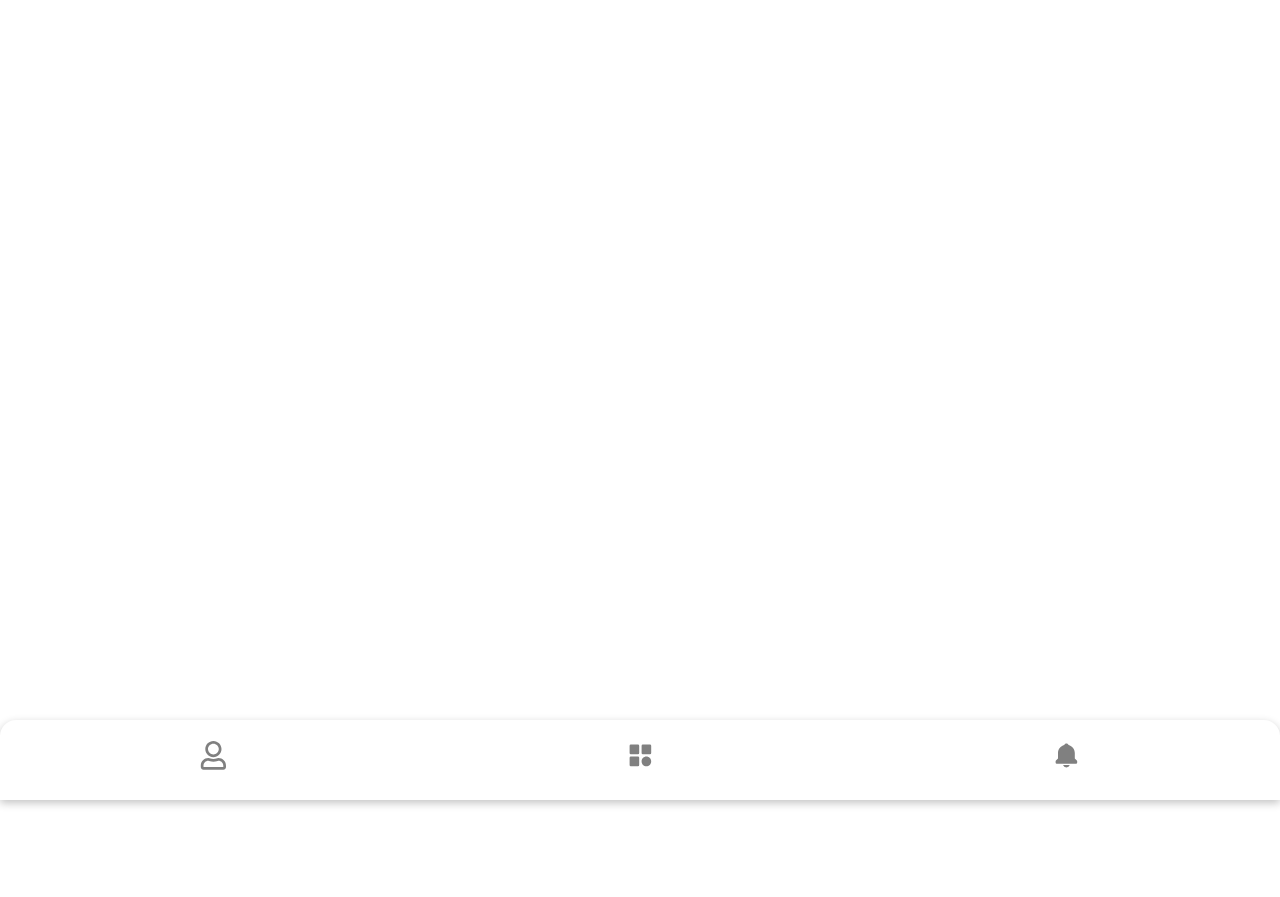
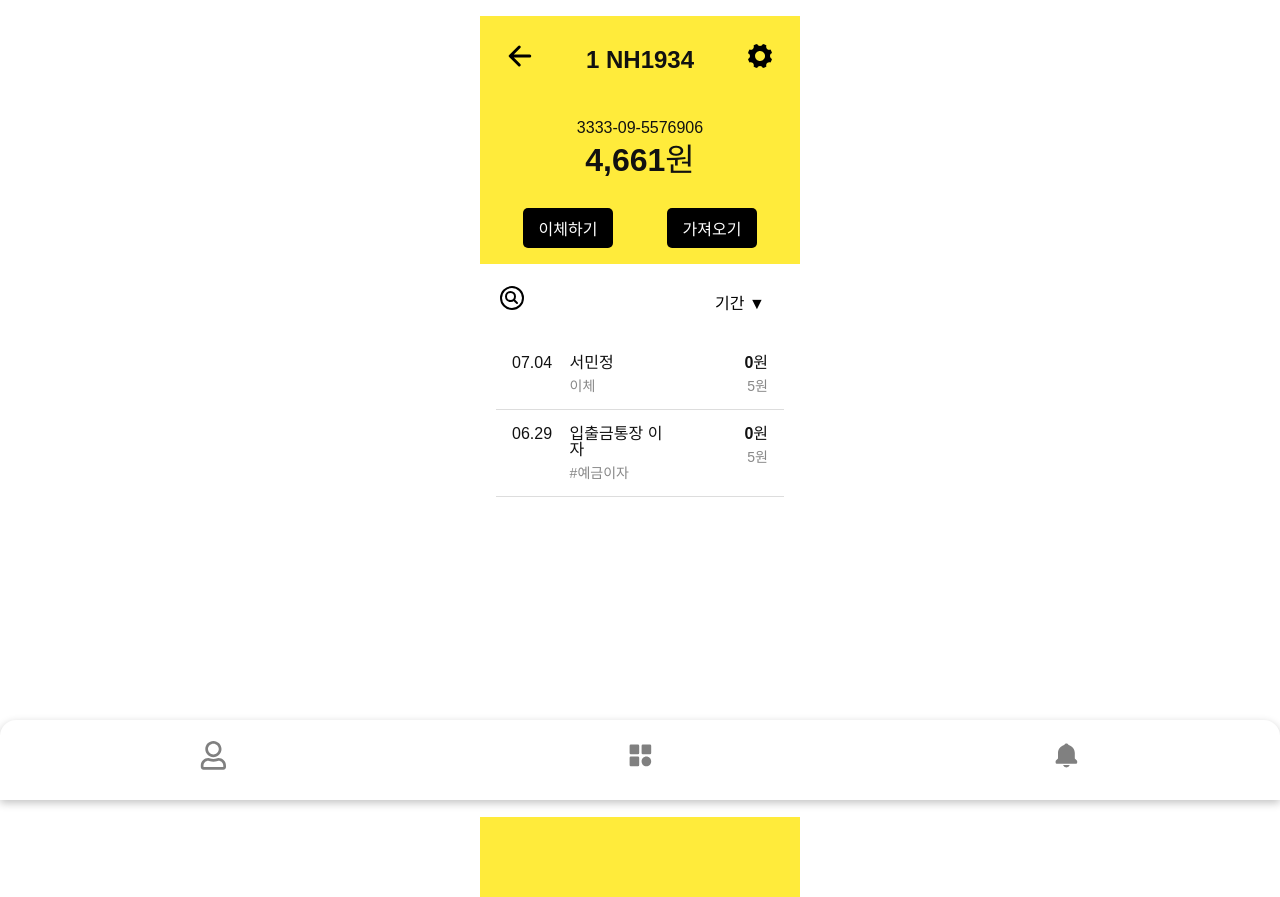
Before and after one commit to smj6052-l/internet-banking-client, a React (Vite) app: page /account/1 in a window 1280 px wide. Before the commit the page ends 800 px from the top, so only its background shows below. Built offline with nearby package versions, Linux system fonts and the light colour scheme.

Commit message:
feat: implement account page and its component
account-page 구성 및 css 적용
transfer-history 구성 및 css 적용

```diff
--- a/src/components/transfer-history.jsx
+++ b/src/components/transfer-history.jsx
@@ -1,4 +1,139 @@
+import styled from 'styled-components';
+import React, { useState }  from 'react';
+import { IoSearchCircleOutline } from "react-icons/io5";
+
+
+const Container = styled.div`
+  width: 100%;
+  padding: 1rem;
+  background-color: white;
+  padding-bottom: 100%;
+`;
+
+const SearchHeader = styled.div`
+  display: flex;
+  justify-content: space-between;
+  margin-bottom: 1rem;
+  `;
+
+const SearchButton = styled.button`
+  padding: initial;
+  font-size: 2rem;
+  cursor: pointer;
+`;
+
+const FilterButton = styled.button`
+  background: none;
+  border: none;
+  font-size: 1rem;
+  cursor: pointer;
+`;
+
+const FilterMenu = styled.div`
+  position: absolute;
+  background: #fff;
+  border: 1px solid #ddd;
+  padding: 1rem;
+  box-shadow: 0 4px 8px rgba(0, 0, 0, 0.1);
+`;
+
+const MenuItem = styled.div`
+  padding: 0.5rem 0;
+`;
+
+const TransactionList = styled.div`
+  display: flex;
+  flex-direction: column;
+`;
+
+const Transaction = styled.div`
+  display: flex;
+  justify-content: space-between;
+  padding: 1rem;
+  border-bottom: 1px solid #ddd;
+`;
+
+const TransactionDate = styled.div`
+  width: 10%;
+  font-size: 1rem;
+  margin-right:2rem;
+`;
+
+const TransactionDetails = styled.div`
+  width: 60%;
+`;
+
+const TransactionName = styled.div`
+  font-size: 1rem;
+  font-weight: bold;
+  margin-bottom:0.5rem;
+`;
+
+const TransactionMemo = styled.div`
+  font-size: 0.875rem;
+  color: #888;
+`;
+
+const TransactionAmount = styled.div`
+  text-align: right;
+  font-size: 1rem;
+  font-weight: bold;
+  margin-bottom:0.5rem;
+`;
+
+const TransactionBalance = styled.div`
+  text-align: right;
+  font-size: 0.875rem;
+  color: #888;
+`;
+
 // 입출금 내역 목록
 export default function TransferHistory() {
-  return <></>;
+  const [isMenuOpen, setIsMenuOpen] = useState(false);
+
+  const toggleMenu = () => {
+    setIsMenuOpen(!isMenuOpen);
+  };
+
+  return (
+    <Container>
+      <SearchHeader>
+        <SearchButton><IoSearchCircleOutline /></SearchButton>
+        <FilterButton onClick={toggleMenu}>기간 ▼</FilterButton>
+        {isMenuOpen && (
+          <FilterMenu>
+            <MenuItem>조회 기간</MenuItem>
+            <MenuItem>유형 선택</MenuItem>
+          </FilterMenu>
+        )}
+        </SearchHeader>
+
+      <TransactionList>
+        <Transaction>
+          <TransactionDate>07.04</TransactionDate>
+          <TransactionDetails>
+            <TransactionName>서민정</TransactionName>
+            <TransactionMemo>이체</TransactionMemo>
+          </TransactionDetails>
+          <TransactionDetails>
+            <TransactionAmount>0원</TransactionAmount>
+            <TransactionBalance>5원</TransactionBalance>
+          </TransactionDetails>
+        </Transaction>
+        <Transaction>
+          <TransactionDate>06.29</TransactionDate>
+          <TransactionDetails>
+            <TransactionName>입출금통장 이자</TransactionName>
+            <TransactionMemo>#예금이자</TransactionMemo>
+          </TransactionDetails>
+          <TransactionDetails>
+            <TransactionAmount>0원</TransactionAmount>
+            <TransactionBalance>5원</TransactionBalance>
+          </TransactionDetails>
+        </Transaction>
+
+        {/* 추가 거래 내역들 */}
+      </TransactionList>
+    </Container>
+  );
 }
--- a/src/routes/account/account-page.jsx
+++ b/src/routes/account/account-page.jsx
@@ -1,4 +1,49 @@
 // 계좌 페이지
+import React, { useState }  from 'react';
+import { useParams } from 'react-router-dom';
+import TransferHistory from '../../components/transfer-history';
+import DetailModal from '../../components/transfer-detail-modal';
+import * as S from './styles/account-page.style';
+import { IoArrowBackOutline } from "react-icons/io5";
+import { IoIosSettings } from "react-icons/io";
+
+
+
+// 목록에서 계좌 정보 가져올 때도 인증을 하고 사용자를 확인 후 데이터를 가져오기
 export default function AccountPage() {
-  return <></>;
-}
+  const { accountId } = useParams();
+
+  //계좌 정보 받아오기
+  // 임시  데이터
+  const accountData =
+    {
+      color: '#3aafa9',
+      account_name: 'NH1934',
+      account_balance: '4,661원',
+      account_type:'normal',
+      account_number:'3333-09-5576906'
+    }
+
+  return(
+    <S.Container>
+      <S.InnerContainer>
+      <S.Header>
+        <S.HeaderButton>
+        <IoArrowBackOutline />
+        </S.HeaderButton>
+        <S.AccountName>{accountId} {accountData.account_name}</S.AccountName>
+        <S.HeaderButton><IoIosSettings /></S.HeaderButton>
+      </S.Header>
+      <S.AccountInfo>
+        <S.AccountNumber>{accountData.account_number}</S.AccountNumber>
+        <S.AccountBalance>{accountData.account_balance}</S.AccountBalance>
+      </S.AccountInfo>
+      <S.ButtonGroup>
+          <S.ActionButton>이체하기</S.ActionButton>
+          <S.ActionButton>가져오기</S.ActionButton>
+        </S.ButtonGroup>
+      <TransferHistory />
+      </S.InnerContainer>
+    </S.Container>
+  );
+};
--- /dev/null
+++ b/src/routes/account/styles/account-page.style.js
@@ -0,0 +1,77 @@
+import styled from "styled-components";
+
+export const InnerContainer = styled.div`
+  position: absolute;
+  padding-bottom: var(--btm-navbar-height);
+  top: 0%;
+  left: 50%;
+  transform: translate(-50%, 0);
+  display: flex;
+  flex-direction: column;
+  width: 20em;
+  margin-top: 1rem;
+  background-color: #ffeb3b;
+`;
+
+export const Container = styled.div`
+  width: 100%;
+  height: 100%;
+  background-color: #fff;
+`;
+
+export const Header = styled.div`
+  display: flex;
+  justify-content: space-between;
+  align-items: center;
+  padding: 1rem;
+`;
+
+export const HeaderButton = styled.button`
+  background: none;
+  border: none;
+  font-size: 2rem;
+  cursor: pointer;
+  padding: 0.5rem;
+
+`;
+
+export const AccountName = styled.div`
+  font-size: 1.5rem;
+  font-weight: bold;
+`;
+
+
+
+export const AccountInfo = styled.div`
+  text-align: center;
+  padding: 1rem;
+`;
+
+export const AccountNumber = styled.div`
+  font-size: 1rem;
+  margin-bottom: 0.5rem;
+`;
+
+export const AccountBalance = styled.div`
+  font-size: 2rem;
+  font-weight: bold;
+`;
+
+export const ButtonGroup = styled.div`
+  display: flex;
+  justify-content: space-around;
+  margin: 1rem;
+`;
+
+export const ActionButton = styled.button`
+  background-color: #000;
+  color: #fff;
+  padding: 0.5rem 1rem;
+  border: none;
+  border-radius: 5px;
+  cursor: pointer;
+
+  &:hover {
+    background-color: #333;
+  }
+`;
```
